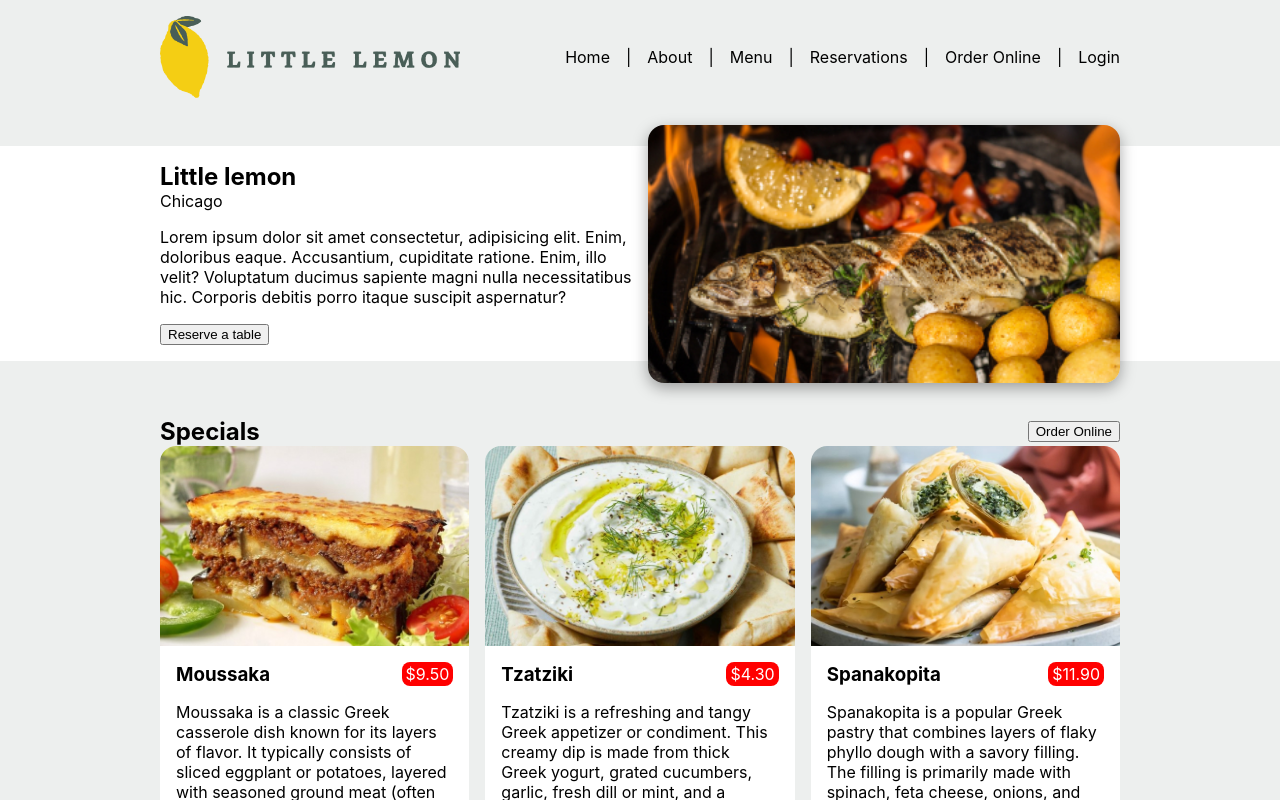
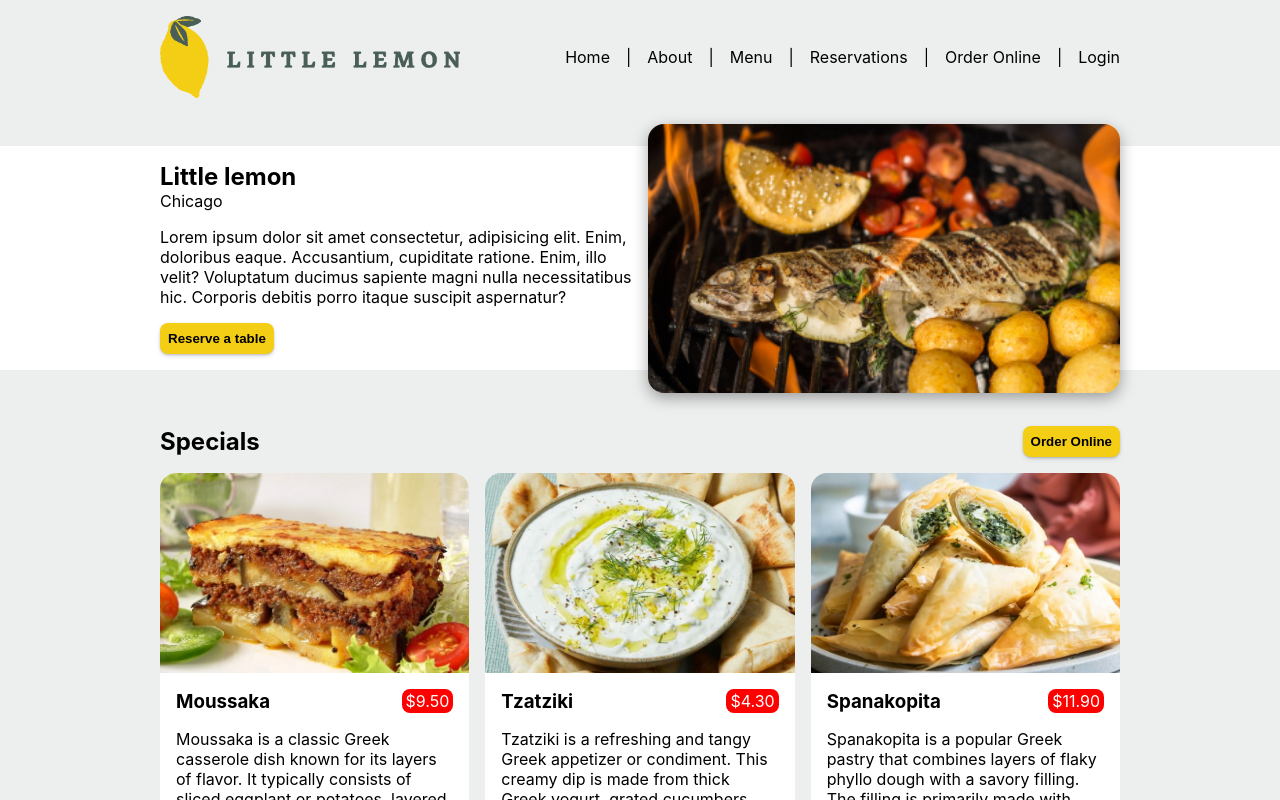
Before and after one commit to KostaDinkov/meta-frondend-capstone, a React (Create React App) app: page / in a window 1280 px wide. Shown: the top 800 px of the page. Built offline with nearby package versions, Linux system fonts and the light colour scheme.

Commit message:
add: button element

```diff
--- a/package.json
+++ b/package.json
@@ -8,6 +8,7 @@
     "@testing-library/user-event": "^13.5.0",
     "react": "^18.2.0",
     "react-dom": "^18.2.0",
+    "react-router-dom": "^6.17.0",
     "react-scripts": "5.0.1",
     "sass": "^1.69.5",
     "web-vitals": "^2.1.4"
--- /dev/null
+++ b/src/Components/Elements/Button/index.js
@@ -0,0 +1,26 @@
+import React from 'react'
+import styles from './styles.module.scss';
+
+export default function Button({ type, children, onClick}) {
+
+    let classes = [styles.button]
+
+    switch(type){
+        case "primary":
+            classes.push(styles.primary);
+            break;
+        case "disabled":
+            classes.push(styles.disabled);
+            break;
+        default:
+            classes.push(styles.normal)
+            break;
+    }
+
+    classes=classes.join(' ');
+  return (
+    <button className={classes} onClick={onClick} >
+      {children}
+    </button>
+  )
+}
--- /dev/null
+++ b/src/Components/Elements/Button/styles.module.scss
@@ -0,0 +1,32 @@
+@use "../../../base" as base;
+
+.button{
+    border:none;
+    border-radius: 8px;
+    padding:0.5rem;
+    transition: filter 0.1s ease-in;
+    box-shadow: rgba(50, 50, 93, 0.25) 0px 2px 5px -1px, rgba(0, 0, 0, 0.3) 0px 1px 3px -1px;
+    filter: brightness(1);
+    &:hover{
+        filter: brightness(1.1);
+        transition: filter 0.1s ease-in;
+    }
+
+}
+.primary{
+    background-color: base.$color-primary-yellow;
+    color:black;
+    font-weight: bold;
+
+}
+.disabled{
+    background-color: base.$color-highlight-light;
+    border: 1px solid base.$color-highlight-dark;
+    color: base.$color-primary-dark;
+    cursor: not-allowed;
+}
+
+.normal{
+    background-color: base.$color-primary-dark;
+    color: base.$color-highlight-light;
+}
--- a/src/Components/Hero/index.js
+++ b/src/Components/Hero/index.js
@@ -1,6 +1,7 @@
 import React from "react";
 import heroImage from "../../Images/img_1.jpg";
 import styles from "./styles.module.scss";
+import Button from "../Elements/Button";
 
 export default function Hero() {
   return (
@@ -15,7 +16,7 @@ export default function Hero() {
             Voluptatum ducimus sapiente magni nulla necessitatibus hic. Corporis
             debitis porro itaque suscipit aspernatur?
           </p>
-          <button>Reserve a table</button>
+          <Button type="primary">Reserve a table</Button>
         </div>
 
         <div className={styles.imageContainer}>
--- a/src/Components/Highlights/index.js
+++ b/src/Components/Highlights/index.js
@@ -2,6 +2,7 @@ import React from "react";
 import styles from "./styles.module.scss";
 import HighlightCard from "../HighlightCard";
 import { highlightsData } from "../../data/highlights";
+import Button from "../Elements/Button";
 
 
 
@@ -11,7 +12,7 @@ export default function Highlights() {
       <div className={styles.highlightsContent}>
         <div className={styles.headingBar}>
           <h1>Specials</h1>
-          <button>Order Online</button>
+          <Button type='primary'>Order Online</Button>
         </div>
         <div className = {styles.cardsContainer}>
           {highlightsData.map((h) => (
--- a/src/Components/Highlights/styles.module.scss
+++ b/src/Components/Highlights/styles.module.scss
@@ -13,6 +13,7 @@
     display: flex;
     justify-content: space-between;
     align-items: center;
+    padding-bottom: 1rem;
 }
 
  .cardsContainer{
```
Also changed, not shown: 1 other file (tests, documents, lock files or other folders).
